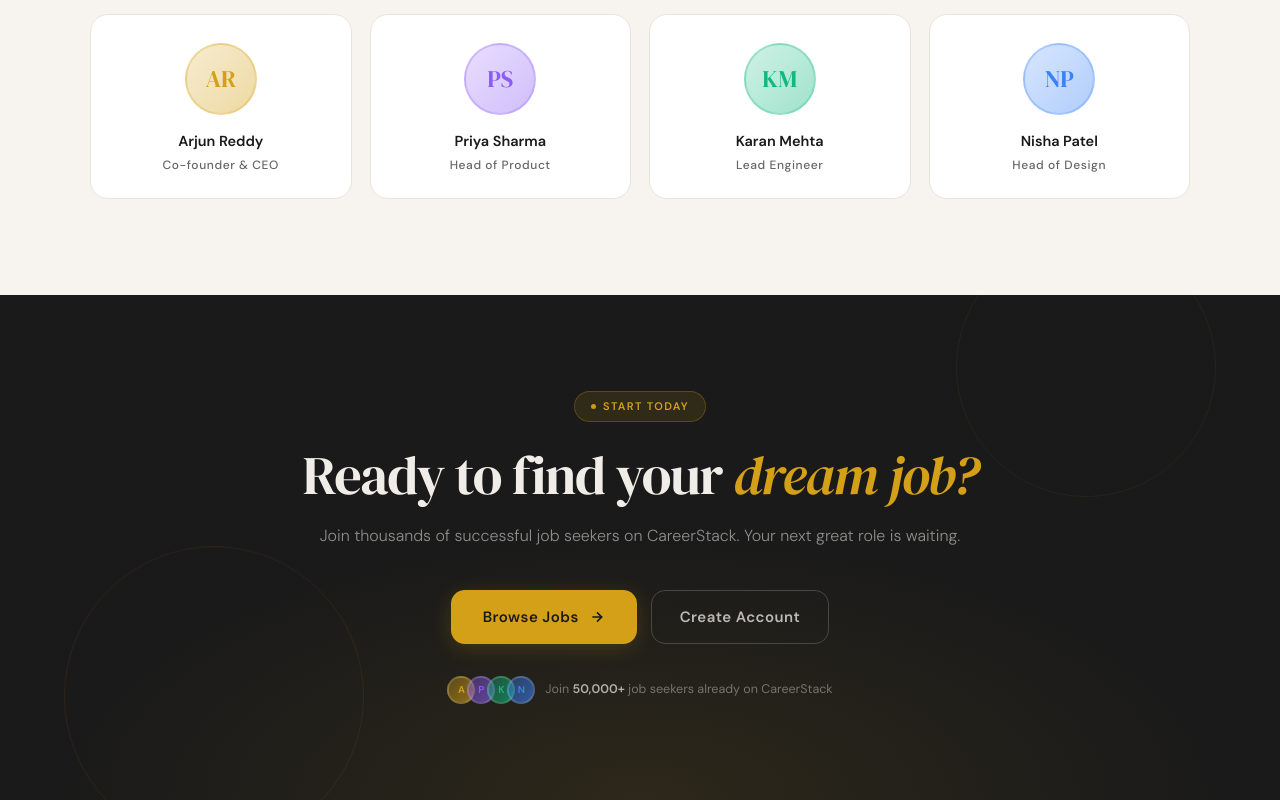
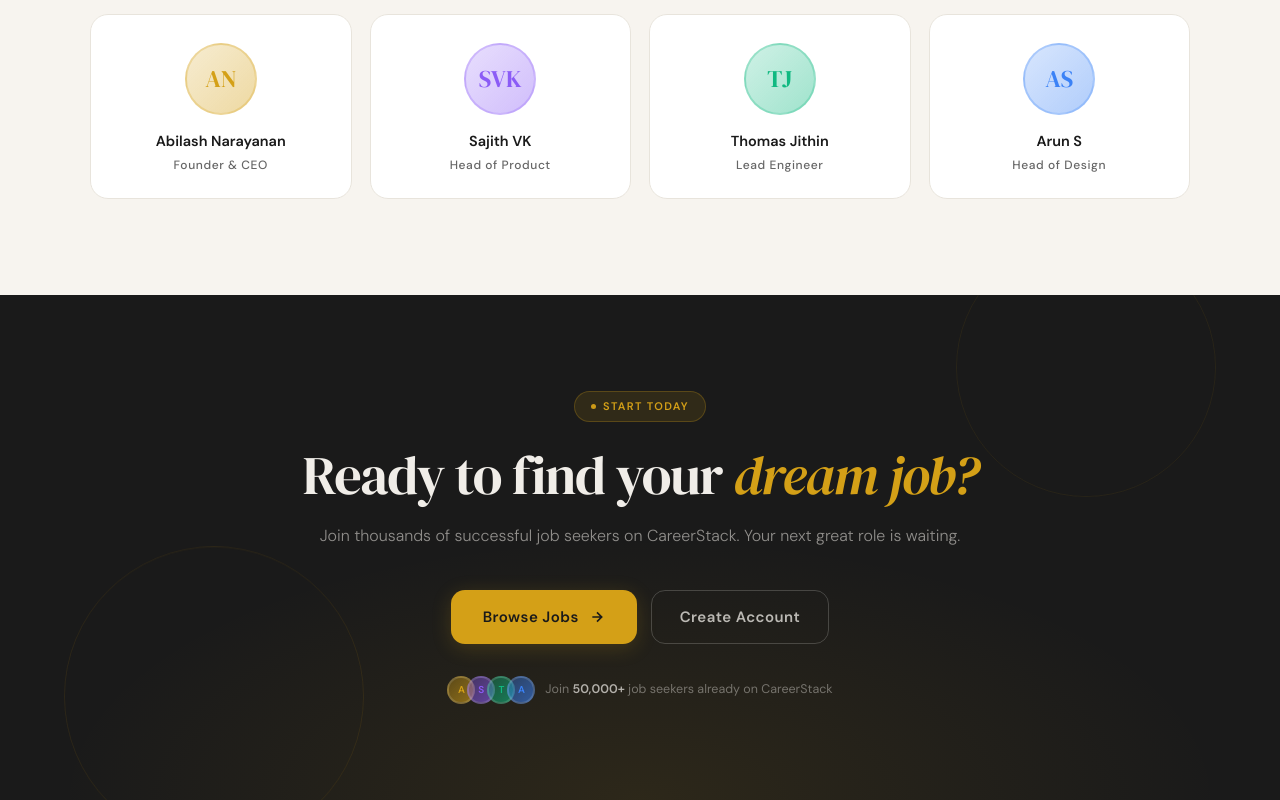
Before and after one commit to abilashhhh/job-portal-frontend-repo, a Next.js app: page /about in a window 1280 px wide. Shown: the part 2355-3155 px from the top of the page. Built offline with nearby package versions, Linux system fonts and the light colour scheme; no server answers.

Commit message:
Name changes

```diff
--- a/src/app/about/page.tsx
+++ b/src/app/about/page.tsx
@@ -443,26 +443,26 @@
 
   const team = [
     {
-      initials: "AR",
-      name: "Arjun Reddy",
-      role: "Co-founder & CEO",
+      initials: "AN",
+      name: "Abilash Narayanan",
+      role: "Founder & CEO",
       accent: "#d4a017",
     },
     {
-      initials: "PS",
-      name: "Priya Sharma",
+      initials: "SVK",
+      name: "Sajith VK",
       role: "Head of Product",
       accent: "#8b5cf6",
     },
     {
-      initials: "KM",
-      name: "Karan Mehta",
+      initials: "TJ",
+      name: "Thomas Jithin",
       role: "Lead Engineer",
       accent: "#10b981",
     },
     {
-      initials: "NP",
-      name: "Nisha Patel",
+      initials: "AS",
+      name: "Arun S",
       role: "Head of Design",
       accent: "#3b82f6",
     },
@@ -1260,7 +1260,7 @@
                       fontWeight: 700,
                     }}
                   >
-                    {["A", "P", "K", "N"][i]}
+                    {["A", "S", "T", "A"][i]}
                   </div>
                 ))}
               </div>
--- a/src/components/Navbar.tsx
+++ b/src/components/Navbar.tsx
@@ -14,6 +14,7 @@
 } from "lucide-react";
 import { useTheme } from "next-themes";
 import { useAppData } from "@/context/AppContext";
+import Cookies from "js-cookie";
 
 /* ─────────────────────────────────────────────────────────────────────────────
    ModeToggle — inline version (no shadcn dep)
@@ -203,6 +204,7 @@
 
   const logoutHandler = () => {
     logOutUser();
+    Cookies.remove("token")
     setPopoverOpen(false);
     setMobileOpen(false);
   };
```
